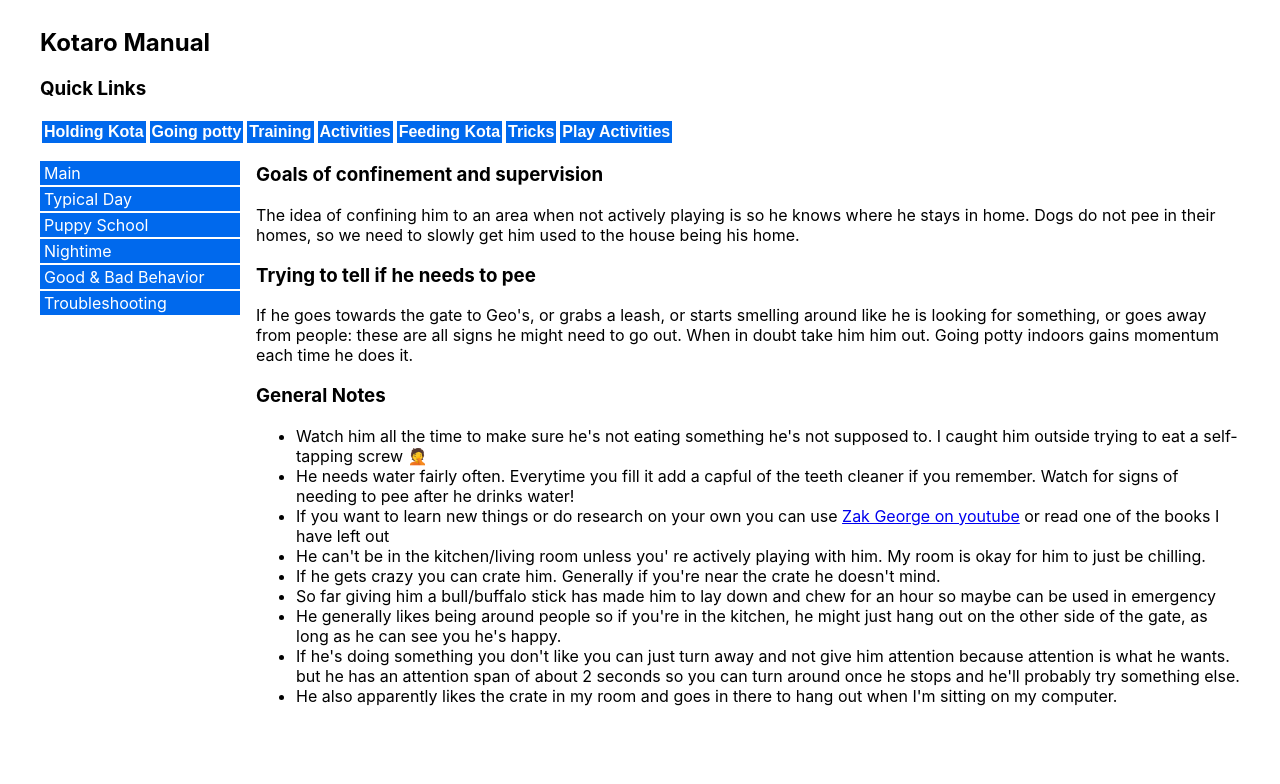
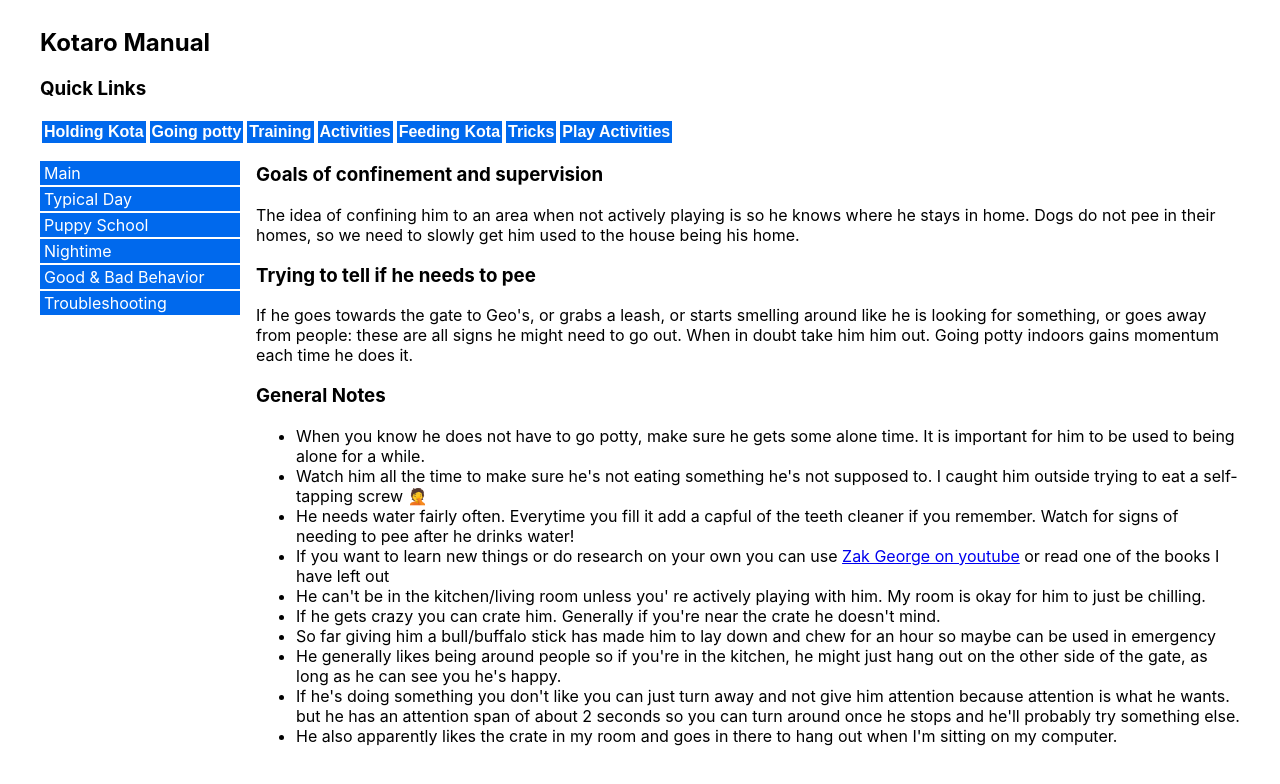
Before and after one commit to geoguide/kotaro, a React (Create React App) app: page / in a window 1280 px wide. Shown: the top 784 px of the page. Built offline with nearby package versions, Linux system fonts and the light colour scheme.

Commit message:
add note about alone time

```diff
--- a/src/pages/Index.js
+++ b/src/pages/Index.js
@@ -13,6 +13,7 @@ const Index = () => {
       <h3>General Notes</h3>
       <div>
         <ul>
+          <li>When you know he does not have to go potty, make sure he gets some alone time. It is important for him to be used to being alone for a while.</li>
           <li>Watch him all the time to make sure he&apos;s not eating something he&apos;s not supposed to. I caught him outside trying to eat a self-tapping screw <span role="img">🤦</span>
           </li>
           <li>He needs water fairly often. Everytime you fill it add a capful of the teeth cleaner if you remember. Watch for signs of needing to pee after he drinks water!</li>
```
